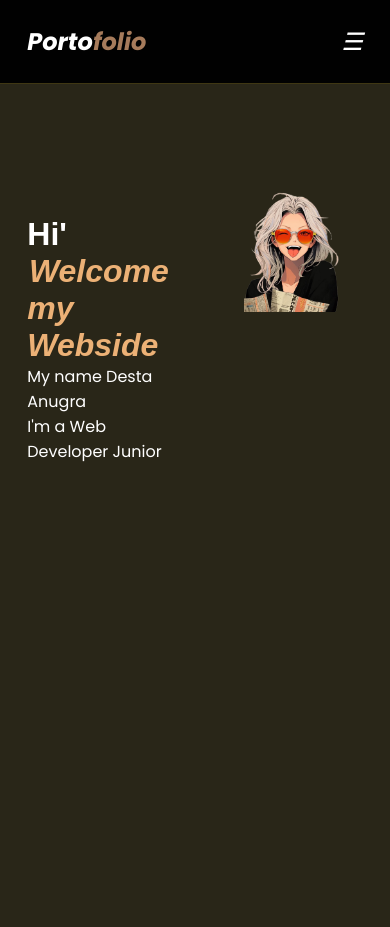
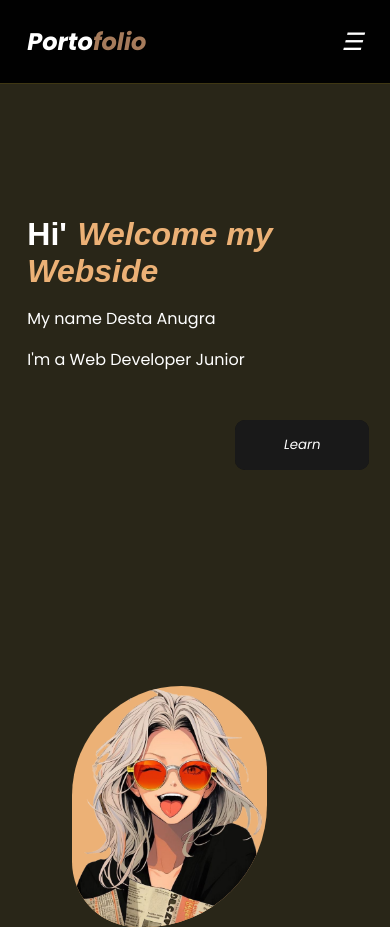
Before and after one commit to Destaanugra1/portofolio-v1.2, a React (Create React App) app: page / in a window 390 px wide. Before the commit the page ends 844 px from the top, so only its background shows below. Built offline with nearby package versions, Linux system fonts and the light colour scheme; a web font is replaced by a local one.

Commit message:
responsive

```diff
--- a/src/components/Home/Home.module.css
+++ b/src/components/Home/Home.module.css
@@ -1,5 +1,6 @@
 .awal__div__body {
   padding: 1.5rem 7%;
+  height: 100vh;
 }
 
 .awal__div__body__full {
@@ -18,7 +19,11 @@
 }
 
 .awal__p {
-  margin-top: 0;
+  margin-top: 1rem;
+}
+
+.awal__p__1 {
+  margin-top: 1rem;
 }
 
 .awal__img {
@@ -28,4 +33,115 @@
   width: 50%;
   height: auto;
   margin-left: 3rem;
+  border-radius: 146px 114px 163px 87px;
+-webkit-border-radius: 146px 114px 163px 87px;
+-moz-border-radius: 146px 114px 163px 87px;
+background-color: #ECB176;
 }
+
+/* Buttom */
+
+.awal__p__buttom {
+  color: white;
+  font-family: 'poppins', sans-serif;
+  font-style: italic;
+}
+
+.bn5 {
+  margin-left: 13rem;
+  margin-top: 3rem;
+  width: 40%;
+  height: 50px;
+  padding: 0.6em 2em;
+  border: none;
+  outline: none;
+  color: rgb(255, 255, 255);
+  background: #111;
+  cursor: pointer;
+  position: relative;
+  z-index: 0;
+  border-radius: 10px;
+}
+
+.bn5:before {
+  content: "";
+  background: linear-gradient(
+    45deg,
+    #ff0000,
+    #ff7300,
+    #fffb00,
+    #48ff00,
+    #00ffd5,
+    #002bff,
+    #7a00ff,
+    #ff00c8,
+    #ff0000
+  );
+  position: absolute;
+  top: -2px;
+  left: -2px;
+  background-size: 400%;
+  z-index: -1;
+  filter: blur(5px);
+  width: calc(100% + 4px);
+  height: calc(100% + 4px);
+  animation: glowingbn5 20s linear infinite;
+  opacity: 0;
+  transition: opacity 0.3s ease-in-out;
+  border-radius: 10px;
+}
+
+@keyframes glowingbn5 {
+  0% {
+    background-position: 0 0;
+  }
+  50% {
+    background-position: 400% 0;
+  }
+  100% {
+    background-position: 0 0;
+  }
+}
+
+.bn5:active {
+  color: #000;
+}
+
+.bn5:active:after {
+  background: transparent;
+}
+
+.bn5:hover:before {
+  opacity: 1;
+}
+
+.bn5:after {
+  z-index: -1;
+  content: "";
+  position: absolute;
+  width: 100%;
+  height: 100%;
+  background: #191919;
+  left: 0;
+  top: 0;
+  border-radius: 10px;
+}
+
+/* mobile */
+
+@media screen and (max-width: 768px) {
+  .awal__div__body__full {
+    flex-direction: column;
+    padding: 0;
+    margin: 0;
+    height: 50vh;
+  }
+  .awal__img {
+    display: flex;
+    justify-content: center;
+    align-items: center;
+    width: 50%;
+    margin-left: 4.5rem;
+
+  }
+}
--- a/src/components/Home/HomeComp.jsx
+++ b/src/components/Home/HomeComp.jsx
@@ -10,7 +10,8 @@ const HomeComp = () => {
           Hi' <spam className={Styles.awal__span}>Welcome my Webside</spam>
         </h1>
         <p className={Styles.awal__p}>My name Desta Anugra</p>
-        <p className={Styles.awal__p}>I'm a Web Developer Junior</p>
+        <p className={Styles.awal__p__1}>I'm a Web Developer Junior</p>
+        <button href="/" className={Styles.bn5}><a className={Styles.awal__p__buttom} href="/">Learn</a></button>
       </div>
       <div className={Styles.awal}>
         <img
```
